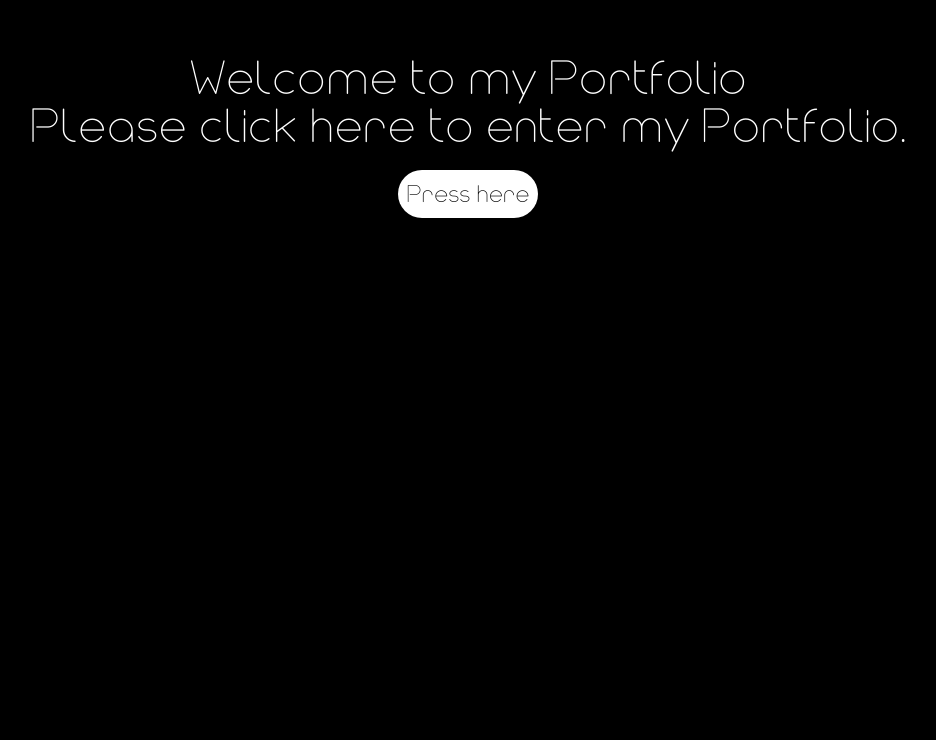
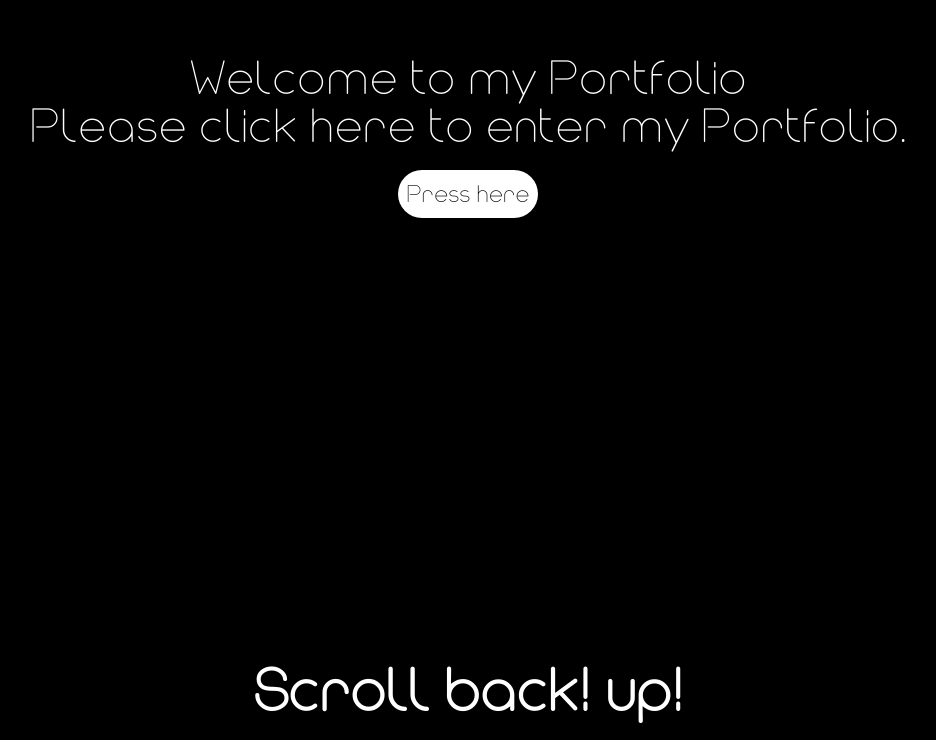
Before and after one commit to AntonNageh/PortfolioTemplate, a React (Vite) app: page / in a window 1280 px wide. Shown: the part 190-930 px from the top of the page, without its empty margins (172-1108 px from the left). Built offline with nearby package versions, Linux system fonts and the light colour scheme.

Commit message:
CSSAdjustments

```diff
--- a/src/Main Components/Header/Header.jsx
+++ b/src/Main Components/Header/Header.jsx
@@ -25,8 +25,8 @@ const Header = () => {
         </div>
         <div id="navbar-collapse-with-animation" className={`hs-collapse  overflow-hidden transition-all duration-300 basis-full grow md:flex md:ml-[55vw] ${isActive? 'hidden' : ''}`}>
           <div className="p-3 md:p-0 Navbar_body items-center flex flex-col gap-y-4 gap-x-0  mr-[35vw] -mt-3 md:flex-row md:items-center md:justify-end md:gap-y-0 md:gap-x-10 md:mr-10 md:mt-0 md:pt-14 md:pl-7">
+            <a href='/landing' className="cursor-pointer w-fit font-medium md:py-6 dark:text-white dark:hover:text-gray-500">Repeat again</a>
             <a href='/about' className="cursor-pointer w-fit font-medium md:py-6 dark:text-white dark:hover:text-gray-500" aria-current="page">About</a>
-            <a href='/#page-2' className="cursor-pointer w-fit font-medium md:py-6 dark:text-white dark:hover:text-gray-500">Works</a>
             <a href='/contact' className="cursor-pointer w-fit font-medium md:py-6 dark:text-white dark:hover:text-gray-500">Contact</a>
           </div>
         </div>
--- a/src/Pages/Contact/Contact.css
+++ b/src/Pages/Contact/Contact.css
@@ -124,11 +124,11 @@
     top: 850px;
     right: -290px;
   }
-  div#bg-1-4 {
+  /* div#bg-1-4 {
     background: url("https://greensock.com/_img/codepen/clouds.png");
     top: 1350px;
     left: 200px;
-  }
+  } */
   div#bg-1-5 {
     background: url("https://greensock.com/_img/codepen/clouds2.png");
     top: 1200px;
--- a/src/Pages/Contact/Contact.jsx
+++ b/src/Pages/Contact/Contact.jsx
@@ -36,7 +36,7 @@ const Contact = () => {
       <div id="bg-1-1"></div>
       <div id="bg-1-2"></div>
       <div id="bg-1-3"></div>
-      <div id="bg-1-4"></div>
+      {/* <div id="bg-1-4"></div> */}
       <div id="bg-1-5"></div>
     </div>
     <div className='absolute w-full text-center justify-center md:flex'>
--- a/src/Pages/Landpage/Landpage.css
+++ b/src/Pages/Landpage/Landpage.css
@@ -108,7 +108,7 @@ section {
 
   }
   .offscreen-left {
-    transform: translateX(-100%,0%) !important;
+    transform: translateX(-150%,0%) !important;
     transition: transform 2s ease-in-out;
   }
   .onscreen {
--- a/src/Pages/Welcome/Welcome.css
+++ b/src/Pages/Welcome/Welcome.css
@@ -10,7 +10,7 @@
     color: black !important;
 }
 .Scrollup {
-    top: 145vh;
+    top: 55rem;
     left: 50%;
     position: absolute;
     transform: translate(-50%,-50%);
--- a/src/Pages/Welcome/Welcome.jsx
+++ b/src/Pages/Welcome/Welcome.jsx
@@ -23,7 +23,7 @@ function Welcome () {
             <a href="/landing" className="Presshere text-2xl">Press here</a>
             <div className="w-full">
             <spline-viewer url="https://prod.spline.design/FVZWbQH2B6ndj9UU/scene.splinecode" events-target="global"></spline-viewer>
-            <h1 className="text-6xl font-bold Scrollup ">Scroll back! up!</h1>
+            <h1 className="text-6xl font-bold Scrollup">Scroll back! up!</h1>
             <h1 id="NowText" className="text-6xl hidden font-extrabold Scrollup md:mt-[5rem]">now :)  </h1>
             </div>
 
```
